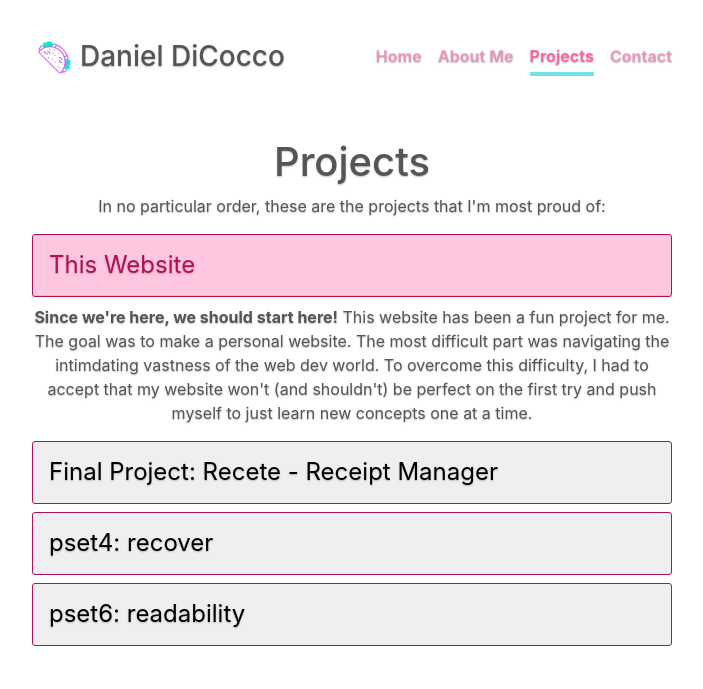
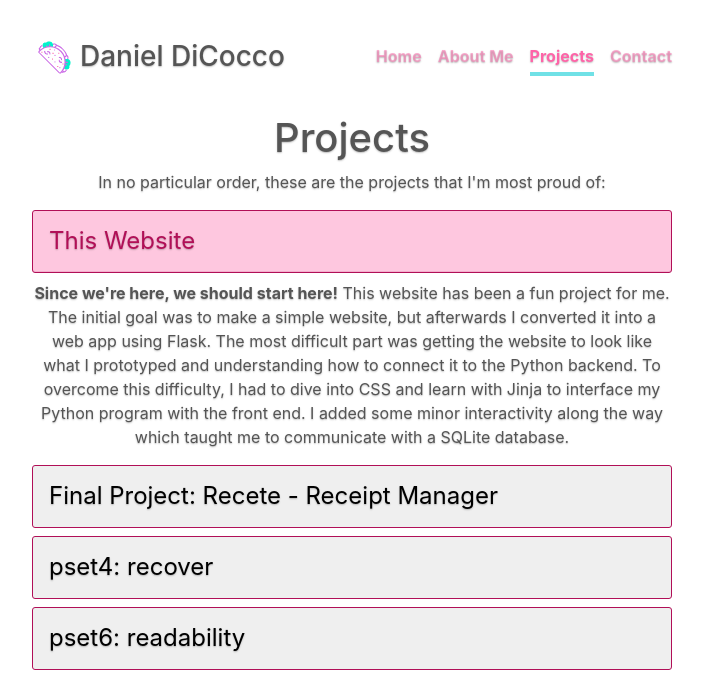
Before and after one commit to toastytortilla/homepage, a Flask app: page /projects in a window 1280 px wide. Shown: the top 689 px of the page, without its empty margins (288-991 px from the left). Run offline with Flask 2, Linux system fonts and the light colour scheme.

Commit message:
Update phrasing for clarity and readability

```diff
--- a/templates/projects.html
+++ b/templates/projects.html
@@ -30,7 +30,10 @@
           </h4>
           <div id="collapseOne" class="accordion-collapse collapse show" aria-labelledby="headingOne" data-bs-parent="#accordionExample">
             <div class="accordion-body">
-              <p class="bpad"><strong>Since we're here, we should start here!</strong> This website has been a fun project for me. The goal was to make a personal website. The most difficult part was navigating the intimdating vastness of the web dev world. To overcome this difficulty, I had to accept that my website won't (and shouldn't) be perfect on the first try and push myself to just learn new concepts one at a time.</p>
+              <p class="bpad"><strong>Since we're here, we should start here!</strong> This website has been a fun project for me. The initial goal was to make a simple website,
+                but afterwards I converted it into a web app using Flask. The most difficult part was getting the website to look like what I prototyped and understanding how to
+                connect it to the Python backend. To overcome this difficulty, I had to dive into CSS and learn with Jinja to interface my Python program with the front end.
+                I added some minor interactivity along the way which taught me to communicate with a SQLite database.</p>
             </div>
           </div>
         </div>
@@ -43,7 +46,11 @@
           </h4>
           <div id="collapseTwo" class="accordion-collapse collapse" aria-labelledby="headingTwo" data-bs-parent="#accordionExample">
             <div class="accordion-body">
-              <p class="bpad"><strong>Recete was my submission as my final project for CS50.</strong> The objective was to build an entire application from the ground up. Back end, front end, and everything in between was my responsibility. While I faced countless challenges conceptualizing, planning, creating, and hosting this application, I also introduced some self-imposed difficulties by making the decision to completely divest myself from the CS50 library for the essential functions of the app. This meant that I was forced to learn the ins and outs of the Flask framework, SQLite module, and various other libraries in order to make the app fully functional in it's own right. Here's the  end result:<br/><a href="https://www.recete.app/" target="_blank">Recete</a></p>
+              <p class="bpad"><strong>Recete is a simple web app for managing receipts and tracking spending.</strong> The objective was to build an entire application from the ground
+                up while solving a problem in my life. While I faced countless challenges conceptualizing, planning, creating, and hosting this application, I also introduced some
+                self-imposed difficulties by making the decision to completely divest myself from the CS50 library for the essential functions of the app.
+                This meant that I was forced to learn the ins and outs of the Flask framework, SQLite module, and various other libraries in order to make the app fully functional without
+                those training wheels. I'm quite proud of the end result:<br/><a href="https://www.recete.app/" target="_blank">Recete</a></p>
             </div>
           </div>
         </div>
@@ -56,7 +63,9 @@
           </h4>
           <div id="collapseThree" class="accordion-collapse collapse" aria-labelledby="headingThree" data-bs-parent="#accordionExample">
             <div class="accordion-body">
-              <p class="bpad"><strong>Recover was a landmark assignment for me.</strong> The objective was to write a program in C that would recover 50 deleted .jpg photos from a .raw file. It was a challenge to understand how to read, write, and free memory in C. I'm extra proud of this assignment because it was the first one where I felt that I truly understood the required logic, it was proof that I was making progress.</p>
+              <p class="bpad"><strong>This was a challenging assignment from CS50x and a landmark assignment for me.</strong> The objective was to write a program in C that would recover
+                50 deleted .jpg photos from a .raw file. It was a challenge to understand how to read, write, and free memory in C. I'm proud of my work here because it was the first time
+                 I felt that I truly understood the required logic, it was proof that I was making progress towards becoming a developer.</p>
             </div>
           </div>
         </div>
@@ -69,7 +78,10 @@
           </h4>
           <div id="collapseFour" class="accordion-collapse collapse" aria-labelledby="headingFour" data-bs-parent="#accordionExample">
             <div class="accordion-body">
-              <p class="bpad"><strong>Readability was suprisingly frustrating at first...</strong> The goal was to reconstruct a program we had written in C which would take text as input and return the approximate grade level of difficulty. Despite knowing the logic for the program and having some prior experience with Python, I quickly found that things <i>weren't as straightforward</i> as I assumed. Python can be powerful because of its abstraction, but it is still crucial to understand what is happening underneath the hood to make a well-designed program. Once I grasped what implicit assumptions Python and it's libraries were making, I was able to complete the project with relative ease.</p>
+              <p class="bpad"><strong>Readability was suprisingly frustrating at first...</strong> The goal was to reconstruct a program we had written in C which would take text as input
+                and return the approximate grade level of difficulty, and convert it to Python. Despite knowing the logic for the program and having some prior experience with Python,
+                I quickly found that things <i>weren't</i> as straightforward as I assumed. Python can be powerful because of its abstraction, but it is still crucial to understand what
+                is happening underneath the hood to make a well-designed program. Once I grasped the implicit assumptions made by Python and it's libraries, I was able to complete the project with relative ease.</p>
             </div>
           </div>
         </div>
```
